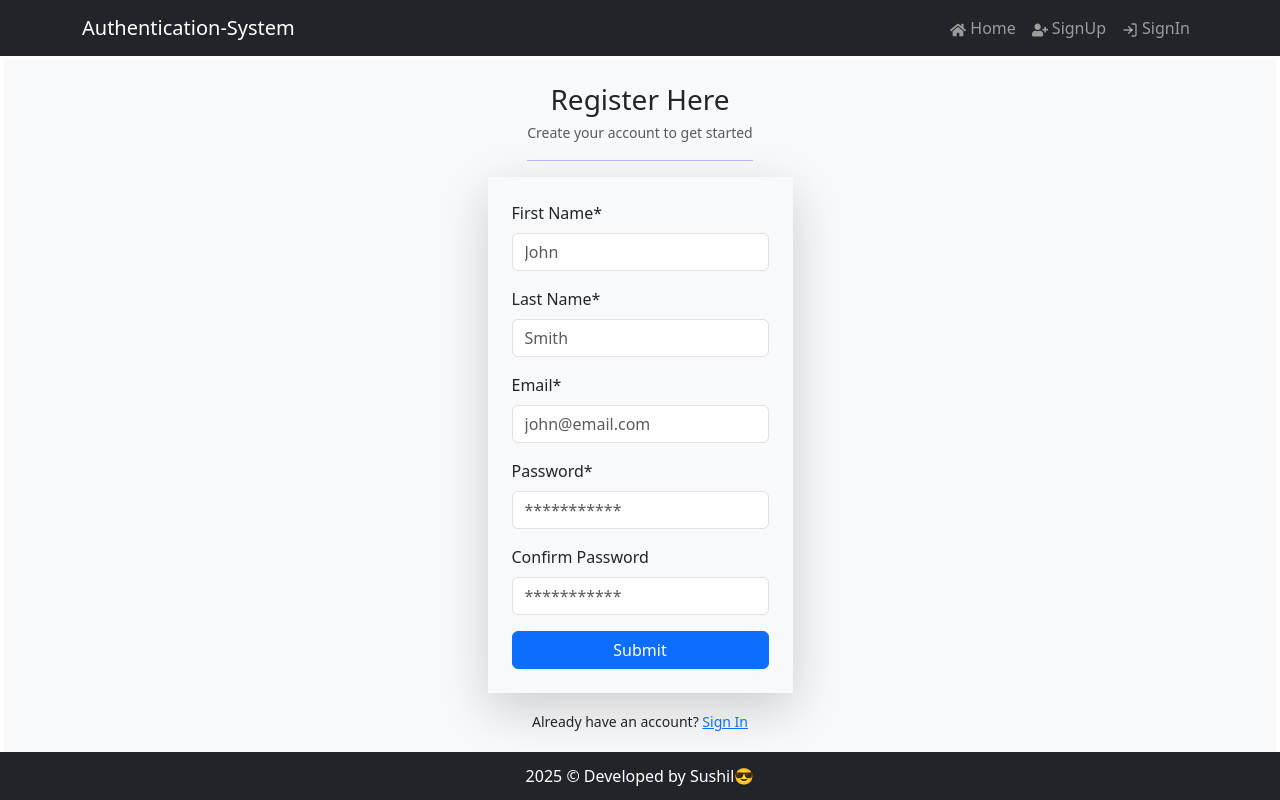
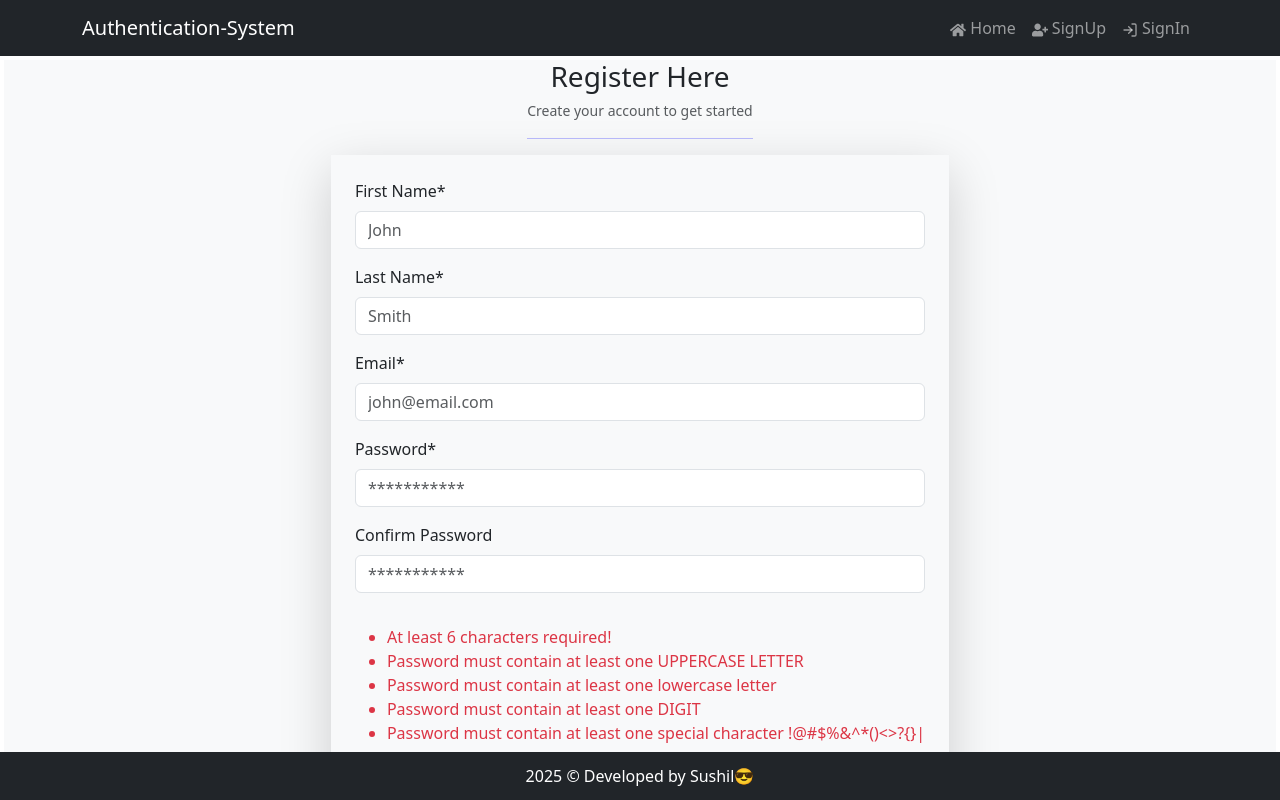
Before and after one commit to sushil-40/ft_authentication_system, a React (Vite) app: page /signup in a window 1280 px wide. Built offline with nearby package versions, Linux system fonts and the light colour scheme.

Commit message:
implementing regex for strong password

```diff
--- a/package.json
+++ b/package.json
@@ -11,6 +11,7 @@
   },
   "dependencies": {
     "@reduxjs/toolkit": "^2.8.2",
+    "axios": "^1.11.0",
     "bootstrap": "^5.3.7",
     "express": "^5.1.0",
     "react": "^19.1.0",
--- a/src/hooks/useForm.js
+++ b/src/hooks/useForm.js
@@ -1,4 +1,5 @@
-import { useState } from "react";
+import { useEffect, useState } from "react";
+import { validator } from "../utils/validatePassword";
 
 const handleOnChange = ({ e, form, setForm }) => {
   const { name, value } = e.target;
@@ -10,10 +11,18 @@ const handleOnChange = ({ e, form, setForm }) => {
 };
 const useForm = (initialState) => {
   const [form, setForm] = useState(initialState);
+  const [passwordErrors, setpasswordErrors] = useState([]);
+
+  // only when password and confirmPassword changes
+  useEffect(() => {
+    const errorArg = validator(form.password, form.confirmPassword);
+    setpasswordErrors(errorArg);
+  }, [form.password, form.confirmPassword]);
 
   return {
     form,
     setForm,
+    passwordErrors,
     handleOnChange: (e) => handleOnChange({ e, form, setForm }),
   };
 };
--- a/src/pages/auth/SignUpPage.jsx
+++ b/src/pages/auth/SignUpPage.jsx
@@ -1,17 +1,28 @@
+/* eslint-disable no-unused-vars */
 import Button from "react-bootstrap/Button";
 import Form from "react-bootstrap/Form";
 import { Link } from "react-router-dom";
 import CustomInput from "../../components/customInput/CustomInput";
 import { signUpInputs } from "../../assets/customInputs/userSignUpInput";
 import useForm from "../../hooks/useForm";
+import { signUpNewUserApi } from "../../services/authAPI";
 
 const initialState = {};
 const SignUpPage = () => {
-  const { form, setForm, handleOnChange } = useForm(initialState);
-  const handleOnSubmit = (e) => {
+  const { form, setForm, handleOnChange, passwordErrors } =
+    useForm(initialState);
+  const handleOnSubmit = async (e) => {
     e.preventDefault();
     console.log(form);
+    const { confirmPassword, ...rest } = form;
+    if (confirmPassword !== rest.password) {
+      return alert("Password do not match");
+    }
+
+    const result = await signUpNewUserApi(form);
+    console.log(result);
   };
+  console.log(passwordErrors, "******");
   return (
     <div className="form-wrapper bg-body-tertiary m-1 d-flex justify-content-center align-items-center flex-column">
       <div className="text-center">
@@ -29,8 +40,20 @@ const SignUpPage = () => {
               onChange={handleOnChange}
             />
           ))}
-
-          <Button className="w-100" variant="primary" type="submit">
+          <div className="py-3">
+            <ul className="text-danger">
+              {passwordErrors.length > 0 &&
+                passwordErrors.map((msg) => {
+                  return <li key={msg}>{msg}</li>;
+                })}
+            </ul>
+          </div>
+          <Button
+            className="w-100"
+            variant="primary"
+            type="submit"
+            disabled={passwordErrors.length > 0 ? true : false}
+          >
             Submit
           </Button>
         </Form>
--- /dev/null
+++ b/src/services/api.js
@@ -0,0 +1,16 @@
+import axios from "axios";
+export const apiProcessor = async ({ url, method, payload }) => {
+  try {
+    const response = await axios({
+      url,
+      method,
+      payload,
+      Headers,
+    });
+    console.log(response);
+    return response;
+  } catch (error) {
+    console.log(error);
+    return error.message;
+  }
+};
--- /dev/null
+++ b/src/services/authAPI.js
@@ -0,0 +1,14 @@
+// all API call related to signup, login, token
+
+import { apiProcessor } from "./api";
+const apiBaseUrl = "http://localhost:8000";
+const authApiEP = apiBaseUrl + "/api/v1/auth";
+export const signUpNewUserApi = async (payload) => {
+  const obj = {
+    url: authApiEP + "/register",
+    method: "post",
+    payload,
+  };
+  const result = await apiProcessor(obj);
+  console.log(result);
+};
--- /dev/null
+++ b/src/utils/validatePassword.js
@@ -0,0 +1,27 @@
+//validate:
+// - At least 6 characters
+//- 1 Uppercase
+//- 1 Lowercase
+// - 1 digit
+//- special character !@#$%&^*()<>?{}|
+//- password do not match
+
+export const validator = (password = "", confirmPassword = "") => {
+  const error = [];
+
+  password.length < 6 && error.push("At least 6 characters required!");
+
+  !/[A-Z]/.test(password) &&
+    error.push("Password must contain at least one UPPERCASE LETTER"); //asdassa
+  !/[a-z]/.test(password) &&
+    error.push("Password must contain at least one lowercase letter"); //AFSDFSA
+  !/[0-9]/.test(password) &&
+    error.push("Password must contain at least one DIGIT"); //AFSDFSA
+  !/[!@#$%&^*()<>?{}|]/.test(password) &&
+    error.push(
+      "Password must contain at least one special character !@#$%&^*()<>?{}|"
+    ); //AFSDFSA
+  password !== confirmPassword && error.push("Password must match");
+
+  return error;
+};
```
Also changed, not shown: src/components/auth/AuthRoute.jsx (+5 -2 lines), 1 other file (tests, documents, lock files or other folders).
